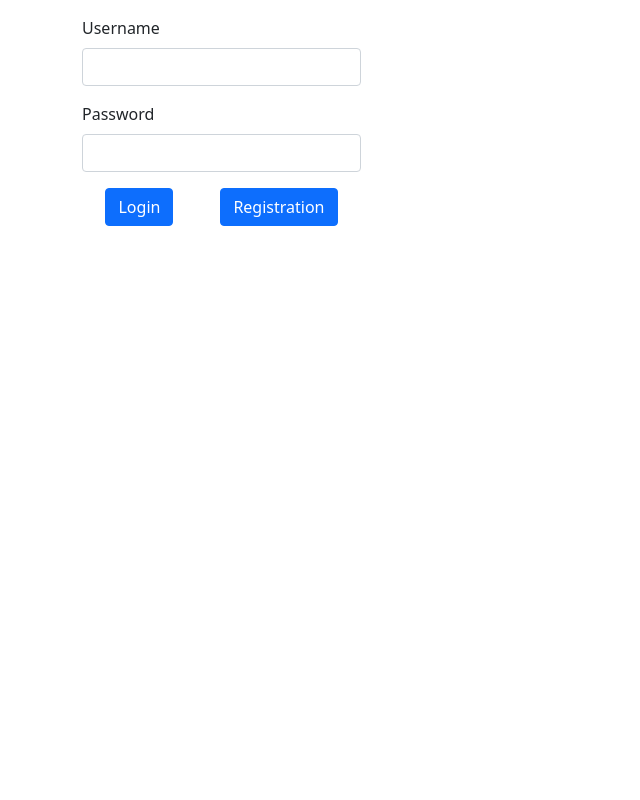
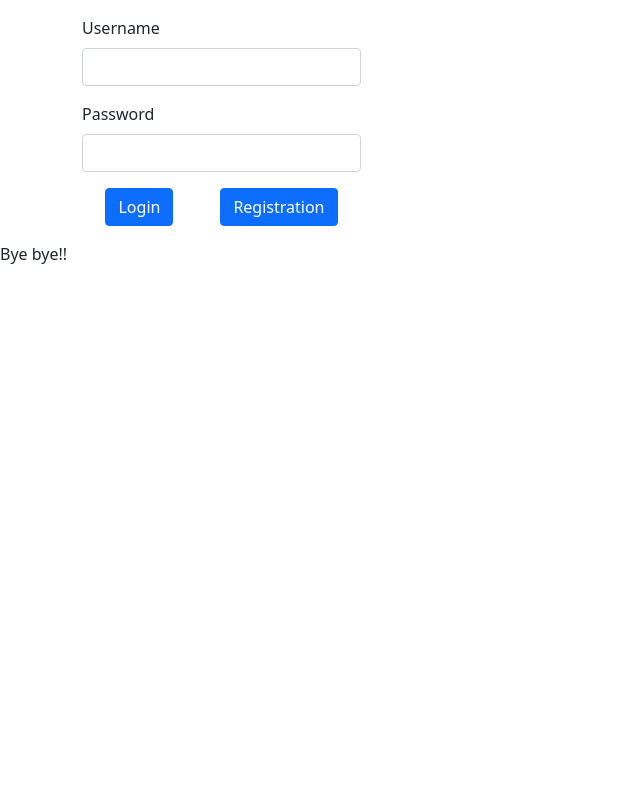
Before and after one commit to TigranManasyan/tco_group_10, a PHP site: page / in a window 1280 px wide. Shown: the whole page, without its empty margins (0-640 px from the left). Run offline with PHP 8.4, Linux system fonts and the light colour scheme; data that the repository does not hold is empty.

Commit message:
Update index.php

```diff
--- a/tnayin_Erik/index.php
+++ b/tnayin_Erik/index.php
@@ -1,4 +1,5 @@
 <?php
     require_once 'controller/connect/connect.php';
     require 'view/front/login.php';
+    echo "Bye bye!!"
     ?>
```
